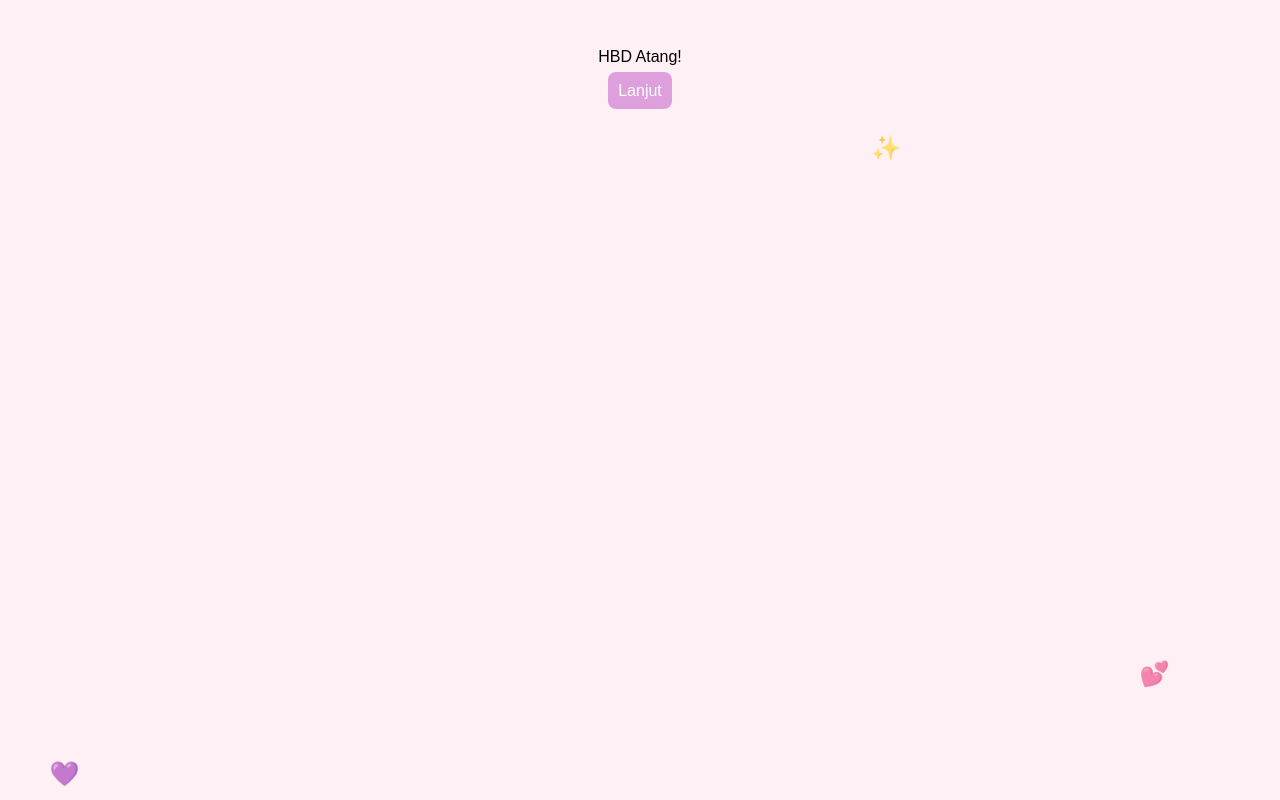
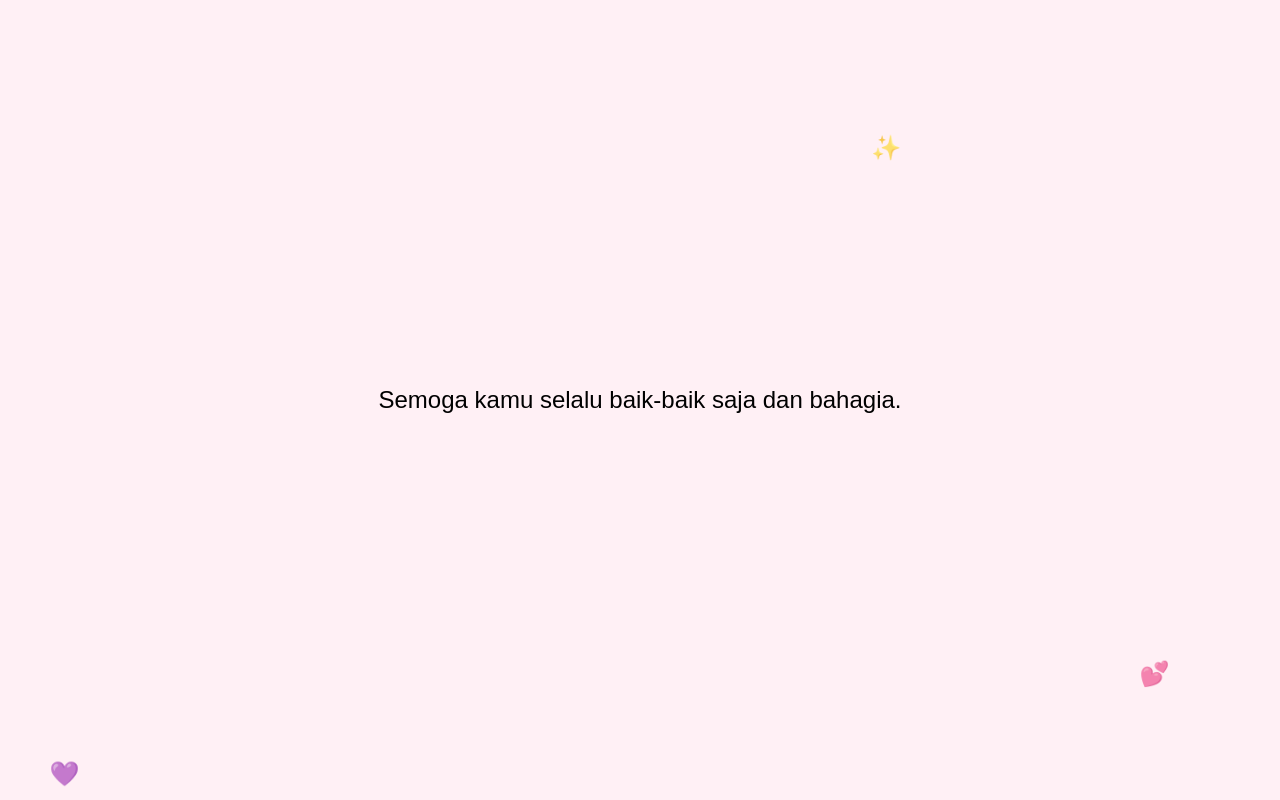
Before and after one commit to satubulan/birthdayatng, a plain HTML site: page page2.html in a window 1280 px wide. Drawn offline with Linux system fonts and the light colour scheme.

Commit message:
MOVE BY AYU

```diff
--- a/page2.html
+++ b/page2.html
@@ -1,48 +1,67 @@
 <!DOCTYPE html>
-<html><head>
-  <meta charset="UTF-8" />
-  <title>Pesan</title>
-  <link rel="stylesheet" href="style.css" />
-</head><body>
-  <div class="container">
-    <p id="message">...</p>
-    <a href="#" class="btn" onclick="nextMessage()">Lanjut</a>
+<html lang="id">
+<head>
+  <meta charset="UTF-8">
+  <meta name="viewport" content="width=device-width, initial-scale=1.0">
+  <title>Ucapan Buat Atang</title>
+  <link rel="stylesheet" href="style.css">
+  <style>
+    .message-container {
+      display: flex;
+      justify-content: center;
+      align-items: center;
+      height: 100vh;
+      text-align: center;
+      font-size: 1.5rem;
+      padding: 0 1rem;
+    }
+  </style>
+</head>
+<body>
+  <audio autoplay loop>
+    <source src="bgm.mp3" type="audio/mpeg">
+  </audio>
+  <div class="message-container">
+    <p id="message"></p>
   </div>
-  <script src="animasi.js"></script>
   <script>
     const messages = [
       "HBD Atang!",
-  "Semoga kamu selalu baik-baik saja dan bahagia.",
-  "Semoga hidupmu penuh bunga-bunga.",
-  "semoga kamu bisa memaafkan semua yg perlu dimaafkan",
-  "semoga banyak doa baik yang tersalurkan ke kamu",
-  "kita gatau masa depan itu kek gimana",
-  "tapi semoga masa depanmu lebih bahagia banget",
-  "kalau misalnya kamu sekarang ada masalah",
-  "aku harap masalahmu cepet selese dan gada masalah yang lebih susah lagi kedepannya",
-  "kalau misalnya ada apa apa",
-  "jangan sungkan buat chat aku ya",
-  "maybe in next time, kalo aku dikasih kesempatan buat pilih temen",
-  "aku bakal pilih kamu lagi",
-  "semoga kita tetap berteman lama yaaa",
-  "karena setiap orang punya hari spesial",
-  "ku harap kamu juga bisa merasakan kebahagiaan itu",
-  "jangan terlalu keras sama dirimu ya tang",
-  "kalo capek istirahat aja bentar",
-  "jangan lupa makan juga",
-  "sebenernya aku udah gatau mau nulis apa lagi",
-  "intinya aku ga lupa kok sama ultahmu",
-  "selamat ulang tahun ataaaang"
+      "Semoga kamu selalu baik-baik saja dan bahagia.",
+      "Semoga hidupmu penuh bunga-bunga.",
+      "Semoga kamu bisa memaafkan semua yang perlu dimaafkan.",
+      "Semoga banyak doa baik yang tersalurkan ke kamu.",
+      "Kita nggak tahu masa depan itu seperti apa.",
+      "Tapi semoga masa depanmu lebih bahagia banget.",
+      "Kalau misalnya kamu sekarang ada masalah.",
+      "Aku harap masalahmu cepat selesai dan nggak ada masalah yang lebih susah lagi ke depannya.",
+      "Kalau misalnya ada apa-apa.",
+      "Jangan sungkan buat chat aku ya.",
+      "Mungkin lain kali, kalau aku dikasih kesempatan buat pilih teman.",
+      "Aku bakal pilih kamu lagi.",
+      "Semoga kita tetap berteman lama yaaa.",
+      "Karena setiap orang punya hari spesial.",
+      "Ku harap kamu juga bisa merasakan kebahagiaan itu.",
+      "Jangan terlalu keras sama dirimu ya, Tang.",
+      "Kalau capek istirahat aja bentar.",
+      "Jangan lupa makan juga.",
+      "Sebenernya aku udah nggak tahu mau nulis apa lagi.",
+      "Intinya aku nggak lupa kok sama ultahmu.",
+      "Selamat ulang tahun, Atang!"
     ];
     let i = 0;
     const msg = document.getElementById('message');
-    function nextMessage() {
+    function showMessage() {
       if (i < messages.length) {
-        msg.textContent = messages[i++];
+        msg.textContent = messages[i];
+        i++;
+        setTimeout(showMessage, 3000); // Ganti pesan setiap 3 detik
       } else {
-        window.location.href = 'page3.html';
+        window.location.href = 'page3.html'; // Pindah ke halaman berikutnya setelah semua pesan ditampilkan
       }
     }
-    nextMessage();
+    showMessage();
   </script>
-</body></html>
+  <script src="animasi.js"></script>
+</body>
+</html>
```
